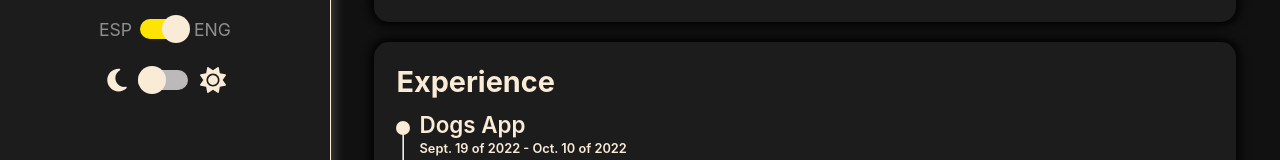
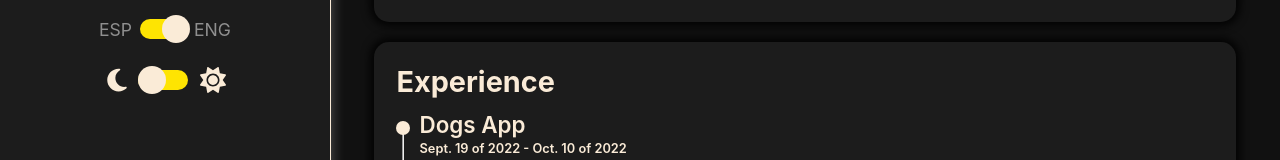
Before and after one commit to matiasdonato/Portfolio-MatiasDonato, a React (Create React App) app: page /about in a window 1280 px wide. Shown: the part 577-737 px from the top of the page. Built offline with nearby package versions, Linux system fonts and the light colour scheme.

Commit message:
fix light mode

```diff
--- a/src/css/app.css
+++ b/src/css/app.css
@@ -169,7 +169,7 @@ body {
 }
 
 .slider {
-    background-color: var(--secondary-text-and-lines);
+    background-color: #FEE402;
     transition: all 0.5s;
 }
 
@@ -178,12 +178,7 @@ body {
     transition: all 0.5s;
 }
 
-.english .slider {
-    background-color: var(--contrast-color);
-    transition: all 0.5s;
-}
-
-.light .slider {
+.slider {
     background-color: var(--contrast-color);
     transition: all 0.5s;
 }
```
